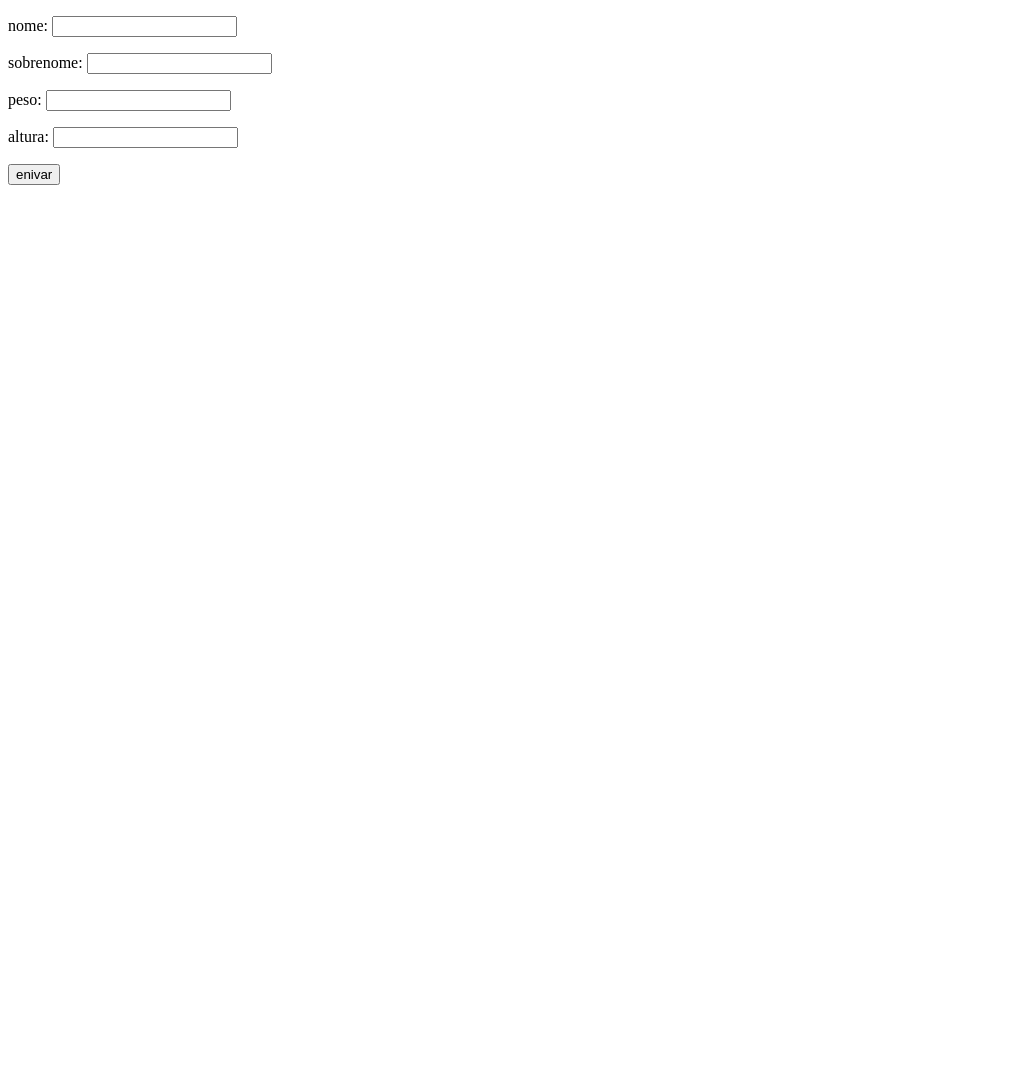
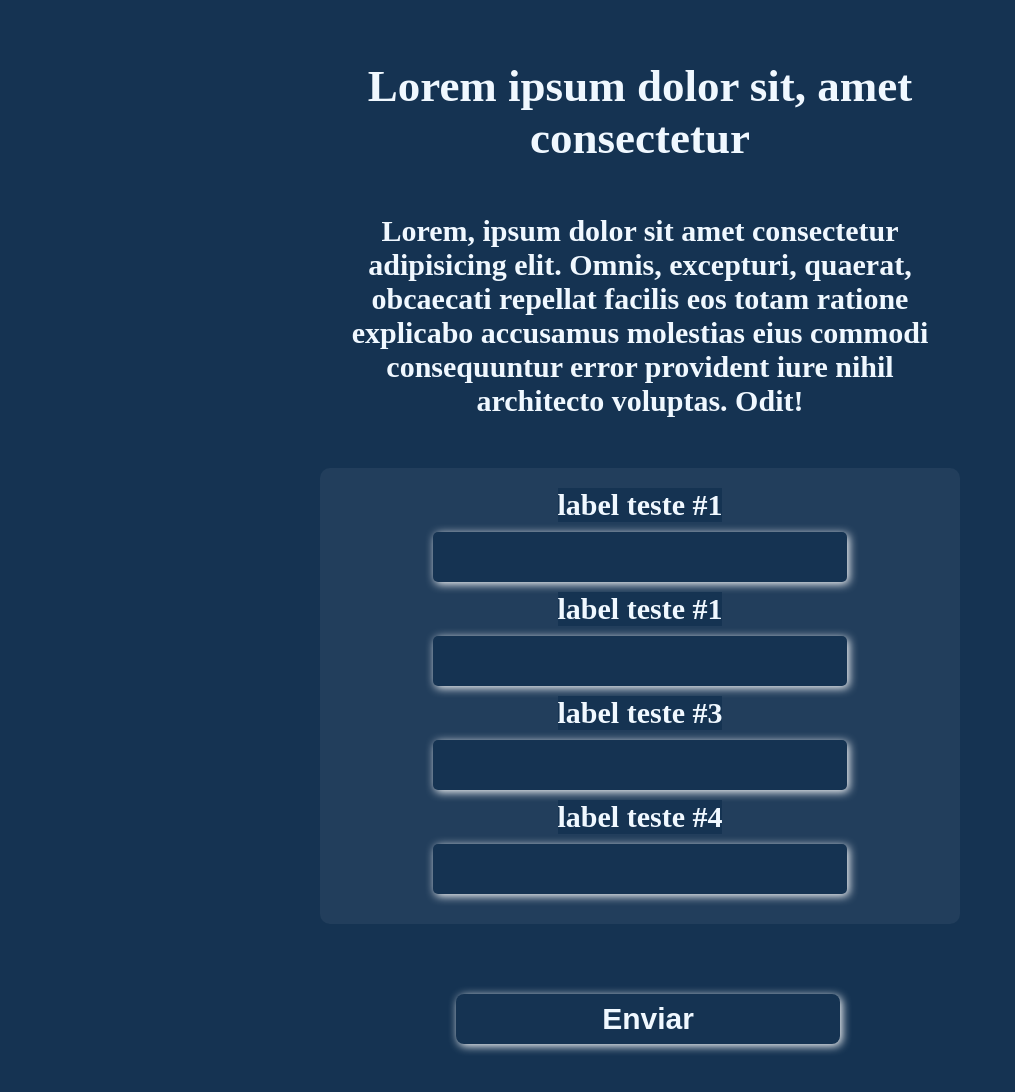
Before and after one commit to Jackson-rocha/CursoJS, a plain HTML site: page index.html in a window 1280 px wide. Shown: the whole page, without its empty margins (0-1015 px from the left). Before the commit the page ends 800 px from the top, so only its background shows below. Drawn offline with Linux system fonts and the light colour scheme.

Commit message:
Exercícios...

```diff
--- a/exercicios.js
+++ b/exercicios.js
@@ -1,6 +1 @@
-/*
-operadores logicos
-&& -> and -> E -> todas as expressoes precicam ser verdadeiras
-|| -> or -> ou -> uma expressoes precicam ser verdadeira, para ser true..
-! -> not -> nao -> negação, inverção de valor
-*/
+alert('helloword')
--- a/index.html
+++ b/index.html
@@ -4,16 +4,32 @@
     <meta charset="UTF-8">
     <meta name="viewport" content="width=device-width, initial-scale=1.0">
     <title>exercicios</title>
+    <link rel="stylesheet" href="style.css">
 </head>
 <body>
-    <form class="form" action="" method="">
-        <p>nome:  <input type="text" class="nome"></p>
-        <p>sobrenome:  <input type="text" class="sobrenome"></p>
-        <p>peso:  <input type="text" class="peso"></p>
-        <p>altura:  <input type="text" class="altura"></p>
-        <button>enivar</button>
-    </form>
-    <div class="resultado"></div>
+    <section class="container">
+        <h1>Lorem ipsum dolor sit, amet consectetur </h1>
+        <P>
+            Lorem, ipsum dolor sit amet consectetur adipisicing elit. Omnis, excepturi, quaerat, obcaecati repellat facilis eos totam ratione explicabo accusamus molestias eius commodi consequuntur error provident iure nihil architecto voluptas. Odit!
+        </P>
+        <form action="">
+            <label for="input-teste-1">label teste #1</label>
+            <input type="text" id="input-teste-2">
+
+            <label for="input-teste-2">label teste #1</label>
+            <input type="text" id="input-teste-2">
+
+            <label for="input-teste-3">label teste #3</label>
+            <input type="text" id="input-teste-3">
+
+            <label for="input-teste-4">label teste #4</label>
+            <input type="text" id="input-teste-4">
+            </form>
+        <button>Enviar</button>
+     </section>
+
+
+
     <script src="exercicios.js"></script>
     <!-- <script src="index.js"></script> -->
 </body>
--- /dev/null
+++ b/style.css
@@ -0,0 +1,81 @@
+*{
+    background: #153352;
+}
+
+
+
+p,
+h1
+{
+    max-width: 600px;
+    text-align: center;
+    margin: auto;
+    margin-bottom: 50px;
+}
+
+form{
+    margin: auto;
+    max-width: 600px;
+    padding: 20px;
+    border-radius: 10px;
+    background: #ffffff0e;
+    display: flex;
+    justify-content: center;
+    align-items: center;
+    flex-direction: column;
+}
+form input
+{
+    width: 30vw;
+    padding: 15px;
+    margin: 10px;
+}
+form input:hover
+{
+    cursor: pointer;
+    padding: 22px;
+    margin: 10px;
+    background: #ffffff2c;
+}
+
+.container
+{
+    color: aliceblue;
+    font-weight: 700;
+    font-size: 30px;
+    padding: 10px 0px;
+    margin-top: 50px;
+}
+
+.container form input{
+    height: 20px;
+    border: none;
+    border-radius: 5px;
+    box-shadow: 2px 2px 10px white;
+
+}
+button{
+    width: 30vw;
+    height: 50px;
+    margin: 70px;
+    margin-left: calc(65vw - 30vw);
+    color: aliceblue;
+    font-weight: 700;
+    font-size: 30px;
+    border-radius: 8px;
+    border: none;
+    box-shadow: 2px 2px 10px white;
+}
+button:hover{
+    cursor: pointer;
+    background-color: rgb(240, 248, 255);
+    color: #153352;
+    padding: 10px;
+
+}
+
+button:active
+{
+    background: #2f4f6e;
+    color: #99ccff;
+}
```
Also changed, not shown: index.js (+23 -0 lines).
